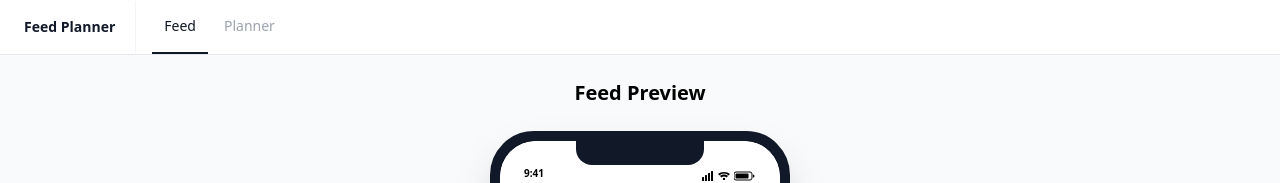
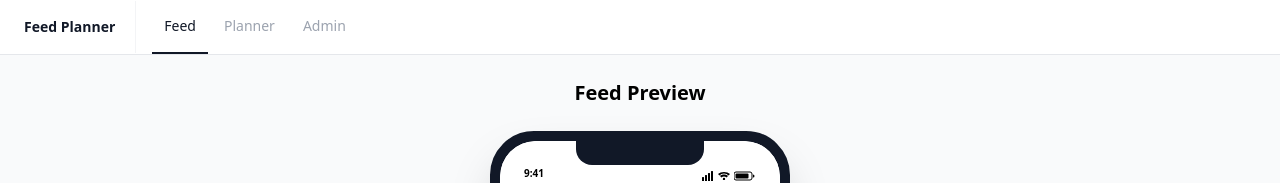
Before and after one commit to amineoaz03/feed-planner, a React (Vite) app: page / in a window 1280 px wide. Shown: the top 183 px of the page. Built offline with nearby package versions, Linux system fonts and the light colour scheme; no server answers; the database is empty.

Commit message:
add nav to admin with links to all pages

```diff
--- a/src/components/Nav.jsx
+++ b/src/components/Nav.jsx
@@ -1,4 +1,10 @@
 import { NavLink } from 'react-router-dom'
+
+const links = [
+  { to: '/', label: 'Feed', exact: true },
+  { to: '/planner', label: 'Planner' },
+  { to: '/admin', label: 'Admin' },
+]
 
 export default function Nav() {
   return (
@@ -6,8 +12,11 @@ export default function Nav() {
       <span className="font-bold text-sm text-gray-900 pr-5 py-4 border-r border-gray-100 mr-3">
         Feed Planner
       </span>
+      {links.map(({ to, label, exact }) => (
         <NavLink
-        to="/"
+          key={to}
+          to={to}
+          end={exact}
           className={({ isActive }) =>
             `text-sm px-3 py-4 border-b-2 transition-colors ${
               isActive
@@ -16,20 +25,9 @@ export default function Nav() {
             }`
           }
         >
-        Feed
+          {label}
         </NavLink>
-      <NavLink
-        to="/planner"
-        className={({ isActive }) =>
-          `text-sm px-3 py-4 border-b-2 transition-colors ${
-            isActive
-              ? 'border-gray-900 text-gray-900 font-medium'
-              : 'border-transparent text-gray-400 hover:text-gray-700'
-          }`
-        }
-      >
-        Planner
-      </NavLink>
+      ))}
     </div>
   )
 }
--- a/src/pages/Admin.jsx
+++ b/src/pages/Admin.jsx
@@ -2,6 +2,7 @@ import { useState, useEffect, useRef } from 'react'
 import { supabase } from '../lib/supabase'
 import PhoneMockup from '../components/PhoneMockup'
 import PhotoGrid from '../components/PhotoGrid'
+import Nav from '../components/Nav'
 
 import { compressImage } from '../lib/compress'
 
@@ -144,8 +145,9 @@ export default function Admin() {
   }
 
   return (
-    <div className="min-h-screen bg-gray-50 p-6">
-      <div className="max-w-5xl mx-auto">
+    <div className="min-h-screen bg-gray-50">
+      <Nav />
+      <div className="max-w-5xl mx-auto p-6">
         <div className="flex items-center justify-between mb-8">
           <h1 className="text-xl font-bold">Feed Planner — Admin</h1>
           <label className={`cursor-pointer px-4 py-2 text-sm border border-black ${uploading ? 'opacity-50 cursor-not-allowed' : 'hover:bg-black hover:text-white'}`}>
```
Lines whose indentation alone changed are shown as unchanged.
